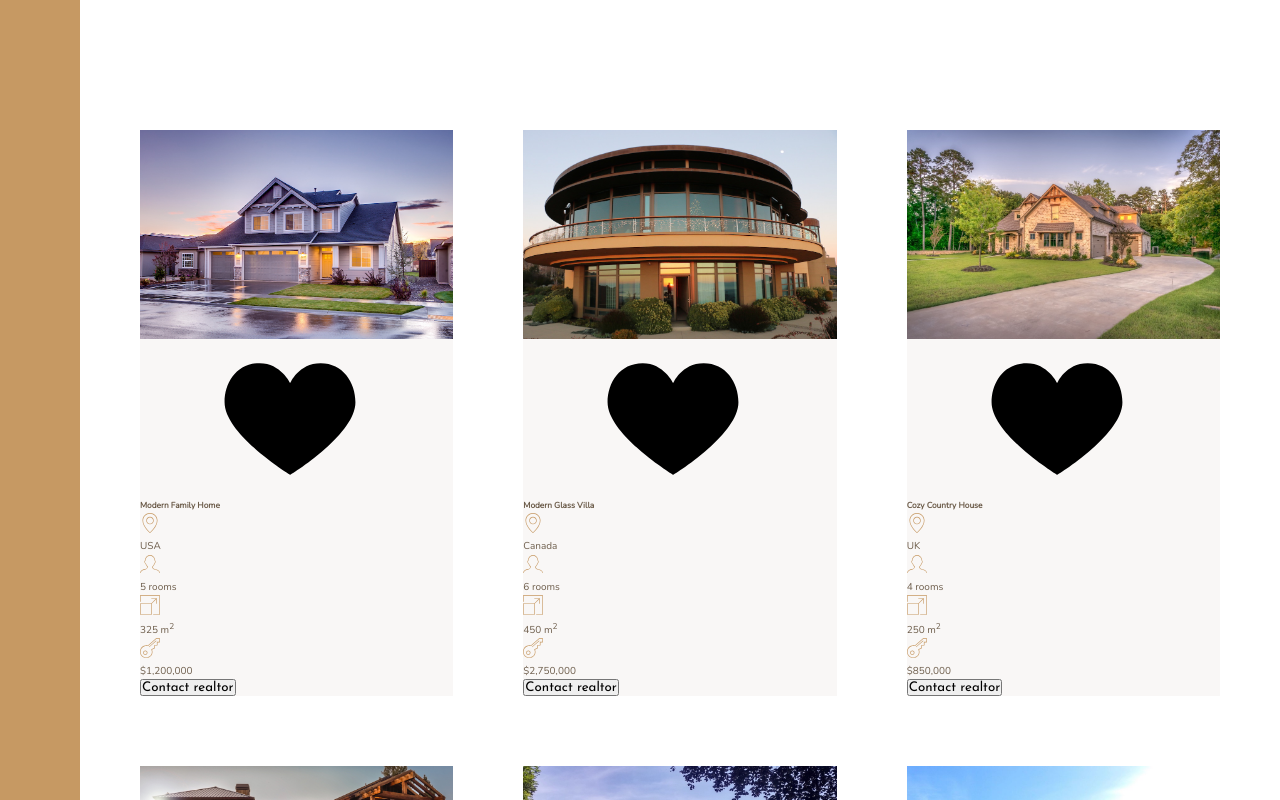
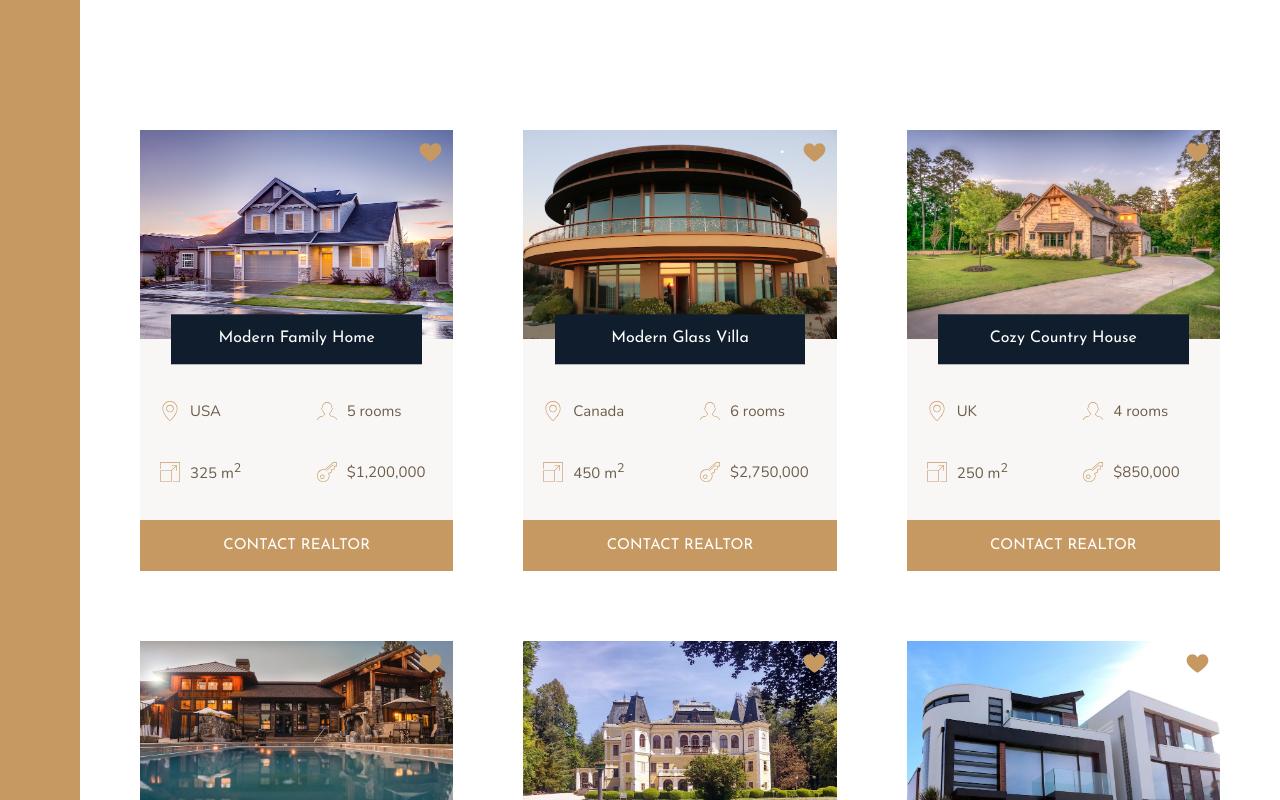
Before and after one commit to caiolv/nexter, a React (Create React App) app: page / in a window 1280 px wide. Shown: the part 1840-2640 px from the top of the page. Built offline with nearby package versions, Linux system fonts and the light colour scheme.

Commit message:
add: finish home layout

```diff
--- a/src/components/Home.js
+++ b/src/components/Home.js
@@ -1,11 +1,11 @@
-import React from 'react';
-import sprite from '../images/sprite.svg';
+import React from "react";
+import sprite from "../images/sprite.svg";
 
 export default function Home({ image, name, price, rooms, area, location }) {
   return (
     <div class="home">
       <img src={image} alt="House 1" class="home__img" />
-    <svg className="home__link">
+      <svg className="home__like">
         <use href={sprite + "#icon-heart-full"}></use>
       </svg>
       <h5 class="home__name">{name}</h5>
@@ -25,7 +25,9 @@ export default function Home({ image, name, price, rooms, area, location }) {
         <svg>
           <use href={sprite + "#icon-expand"}></use>
         </svg>
-      <p>{area} m<sup>2</sup></p>
+        <p>
+          {area} m<sup>2</sup>
+        </p>
       </div>
       <div class="home__price">
         <svg>
@@ -33,7 +35,7 @@ export default function Home({ image, name, price, rooms, area, location }) {
         </svg>
         <p>{price}</p>
       </div>
-    <button class="cta">Contact realtor</button>
+      <button class="btn home__btn">Contact realtor</button>
     </div>
-  )
+  );
 }
--- a/src/styles/components/_home.scss
+++ b/src/styles/components/_home.scss
@@ -1,30 +1,70 @@
 .home {
     background-color: $color-grey-light-1;
 
+    display: grid;
+    grid-template-columns: repeat(2, 1fr);
+    grid-row-gap: 3.5rem;
+
     &__img {
         width: 100%;
+        grid-row: 1 / 2;
+        grid-column: 1 / -1;
+        z-index: 1;
     }
 
     &__like {
+        grid-row: 1 / 2;
+        grid-column: 2 / 3;
 
+        fill: $color-primary;
+        height: 2.5rem;
+        width: 2.5rem;
+        z-index: 10;
+        justify-self: end;
+        margin: 1rem;
     }
 
     &__name {
+        grid-row: 1 / 2;
+        grid-column: 1 / -1;
+        justify-self: center;
+        align-self: end;
+        z-index: 100;
 
+        width: 80%;
+        font-family: $font-display;
+        font-size: 1.6rem;
+        text-align: center;
+        padding: 1.25rem;
+        background-color: $color-secondary;
+        color: #FFF;
+        font-weight: 400;
+        transform: translateY(50%);
+    }
+
+    &__location,
+    &__rooms {
+        margin-top: 2.5rem;
     }
 
     &__location,
     &__rooms,
     &__area,
     &__price {
+        font-size: 1.5rem;
+        margin-left: 2rem;
+        display: flex;
+        align-items: center;
+
         svg {
             fill: $color-primary;
             height: 2rem;
             width: 2rem;
-        }
-
-        p {
-
+            margin-right: 1rem;
         }
     }
+
+    &__btn {
+        grid-column: 1 / -1;
+    }
 }
```
Lines whose indentation alone changed are shown as unchanged.
